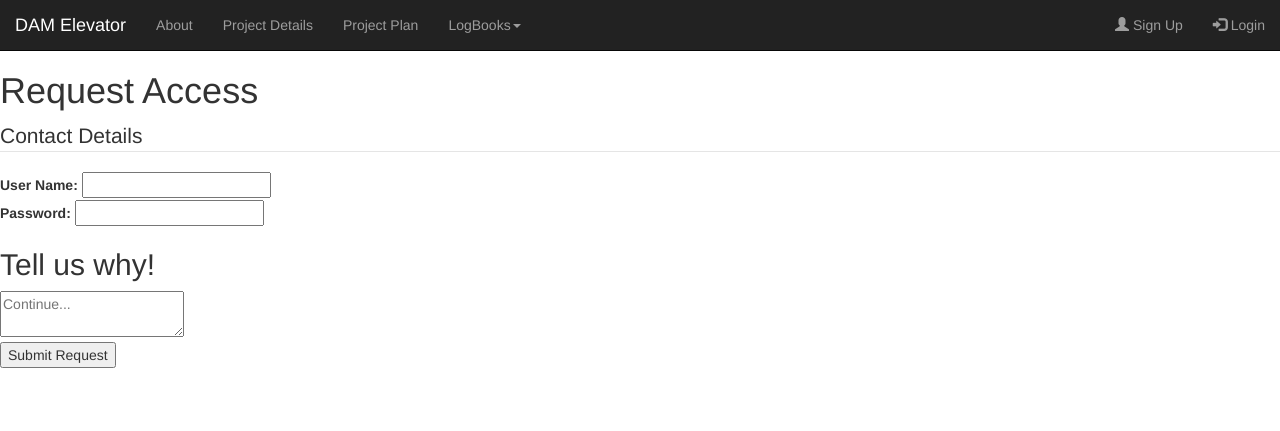
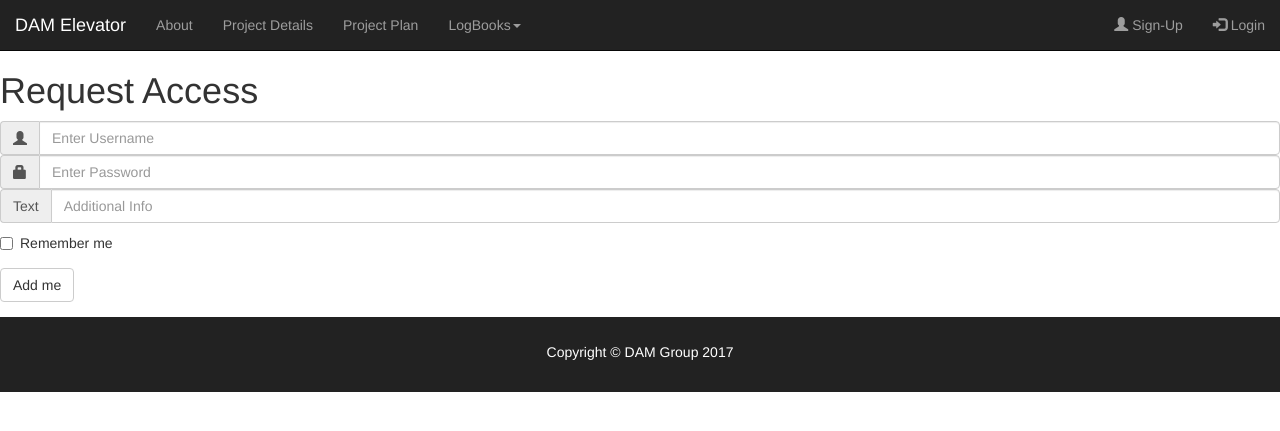
Before and after one commit to dinkar-sharma/project_6_2017, a PHP site: page /request_access.html in a window 1280 px wide. Shown: the top 431 px of the page. Run offline with PHP 8.4, Linux system fonts and the light colour scheme; some libraries are stand-ins or nearby versions.

Commit message:
Updated pages

```diff
--- a/about.html
+++ b/about.html
@@ -76,7 +76,9 @@
                                 </div>
                             </div>
                             <div class="form-group">
-                                <button class="btn btn-default" type="submit">Login</button>
+                                <button class="btn btn-default login-btn" type="submit">
+                                    <span class="glyphicon glyphicon-log-in"></span> Log in
+                                </button>
                             </div>
                         </form>
                     </div>
--- a/css/request_access.css
+++ b/css/request_access.css
@@ -35,7 +35,3 @@ textarea {
 	background-color: #FFFFFF;
 	resize: none;
 }
-
-input[type=submit]:hover
-			{background-color: #45a049;
-			}
--- a/elevator_control.html
+++ b/elevator_control.html
@@ -78,7 +78,9 @@
                                 </div>
                             </div>
                             <div class="form-group">
-                                <button class="btn btn-default" type="submit">Login</button>
+                                <button class="btn btn-default login-btn" type="submit">
+                                    <span class="glyphicon glyphicon-log-in"></span> Log in
+                                </button>
                             </div>
                         </form>
                     </div>
--- a/index.html
+++ b/index.html
@@ -78,7 +78,9 @@
                                 </div>
                             </div>
                             <div class="form-group">
-                                <button class="btn btn-default" type="submit">Login</button>
+                                <button class="btn btn-default login-btn" type="submit">
+                                    <span class="glyphicon glyphicon-log-in"></span> Log in
+                                </button>
                             </div>
                         </form>
                     </div>
--- a/members.html
+++ b/members.html
@@ -77,7 +77,9 @@
                                 </div>
                             </div>
                             <div class="form-group">
-                                <button class="btn btn-default" type="submit">Login</button>
+                                <button class="btn btn-default login-btn" type="submit">
+                                    <span class="glyphicon glyphicon-log-in"></span> Log in
+                                </button>
                             </div>
                         </form>
                     </div>
--- a/project_plan.html
+++ b/project_plan.html
@@ -74,7 +74,9 @@
                                 </div>
                             </div>
                             <div class="form-group">
-                                <button class="btn btn-default" type="submit">Login</button>
+                                <button class="btn btn-default login-btn" type="submit">
+                                    <span class="glyphicon glyphicon-log-in"></span> Log in
+                                </button>
                             </div>
                         </form>
                     </div>
--- a/request_access.html
+++ b/request_access.html
@@ -27,84 +27,93 @@
                     "button"><span class="icon-bar"></span> <span class="icon-bar"></span> <span class=
                     "icon-bar"></span></button> <a class="navbar-brand" href="index.html">DAM Elevator</a>
                 </div>
-                <div class="collapse navbar-collapse" id="myNavbar">
+                <div id="myNavbar" class="collapse navbar-collapse">
                     <ul class="nav navbar-nav">
-                        <li>
-                            <a href="about.html">About</a>
-                        </li>
-                        <li>
-                            <a href="project_details.html">Project Details</a>
-                        </li>
-                        <li>
-                            <a href="project_plan.html">Project Plan</a>
-                        </li>
+                        <li><a href="about.html">About</a></li>
+                        <li><a href="project_details.html">Project Details</a></li>
+                        <li><a href="project_plan.html">Project Plan</a></li>
                         <li class="dropdown">
-                            <a class="dropdown-toggle" data-toggle="dropdown" href="#">LogBooks<span class=
-                            "caret"></span></a>
+                            <a class="dropdown-toggle" data-toggle="dropdown" href="#">LogBooks<span class="caret"></span></a>
                             <ul class="dropdown-menu">
-                                <li>
-                                    <a href="logbook/dinkar-logbook.html">Dinkar</a>
-                                </li>
-                                <li>
-                                    <a href="logbook/anas-logbook.html">Anas</a>
-                                </li>
-                                <li>
-                                    <a href="#">Mike</a>
-                                </li>
+                                <li><a href="logbook/dinkar-logbook.html">Dinkar</a></li>
+                                <li class="divider"></li>
+                                <li><a href="logbook/anas-logbook.html">Anas</a></li>
+                                <li class="divider"></li>
+                                <li><a href="#">Mike</a></li>
                             </ul>
                         </li>
                     </ul>
                     <ul class="nav navbar-nav navbar-right">
+                        <li><a href="request_access.html"><span class="glyphicon glyphicon-user"></span> Sign-Up</a></li>
                         <li>
-                            <a href="request_access.html"><span class="glyphicon glyphicon-user"></span> Sign Up</a>
-                        </li>
-                        <li>
-                            <a href="#" onclick="document.getElementById('id01').style.display='block'"><span class=
-                            "glyphicon glyphicon-log-in"></span> Login</a> <!-- The Modal -->
-                            <div class="modal" id="id01" role="dialog">
-                                <span onclick="document.getElementById('id01').style.display='none'"></span>
-                                <!-- Modal Content -->
-                                <div class="container animate">
-                                    <div class="card card-container">
-                                        <img alt="" class="profile-img-card" src="images/logo_sm.png">
-                                        <p class="profile-name-card" id="profile-name"></p>
-                                        <form action="php/login.php" class="form-signin" method="post">
-                                            <span class="reauth-username" id="reauth-username"></span> <input autofocus="" class=
-                                            "form-control" id="inputUsername" name="username" placeholder="Username" required=""
-                                            type="username"> <input class="form-control" id="inputPassword" name="password"
-                                            placeholder="Password" required="" type="password">
-                                            <div class="checkbox" id="remember">
-                                                <label><input type="checkbox" value="remember-me"> Remember me</label>
-                                            </div><button class="btn btn-lg btn-primary btn-block btn-signin" type="submit">Sign
-                                            in</button> <button class="btn btn-lg btn-primary btn-block btn-signin" onclick=
-                                            "document.getElementById('id01').style.display='none'" type="button">Cancel</button>
-                                        </form><!-- /form -->
-                                        <a class="forgot-password" href="#">Forgot the password?</a>
-                                    </div><!-- /card-container -->
-                                </div><!-- /container -->
-                            </div>
+                            <a data-target="#myModal" data-toggle="modal" href="#"><span class="glyphicon glyphicon-log-in"></span> Login</a>
                         </li>
                     </ul>
                 </div>
             </div>
         </nav>
+        <div class="modal fade" id="myModal">
+            <div class="modal-dialog modal-sm">
+                <div class="modal-content">
+                    <div class="modal-header"><button class="close" data-dismiss="modal" type=
+                    "button">&times;</button>
+                    <h4 class="modal-title">Login</h4><img alt="" class="profile-img-card" src=
+                    "images/logo_sm.png"></div>
+                    <div class="modal-body">
+                        <form id="form-validate" action="php/login.php" method="post">
+                            <div class="input-group">
+                                <span class="input-group-addon"><i class="glyphicon glyphicon-user"></i></span>
+                                <input class="form-control" id="username" name="username" placeholder="Enter Username"
+                                type="text">
+                            </div>
+                            <div class="input-group">
+                                <span class="input-group-addon"><i class="glyphicon glyphicon-lock"></i></span>
+                                <input class="form-control" id="password" name="password" placeholder="Enter Password"
+                                type="password">
+                            </div>
+                            <div class="form-group">
+                                <div class="checkbox">
+                                    <label><input type="checkbox"> Remember me</label>
+                                </div>
+                            </div>
+                            <div class="form-group">
+                                <button class="btn btn-default login-btn" type="submit">
+                                    <span class="glyphicon glyphicon-log-in"></span> Log in
+                                </button>
+                            </div>
+                        </form>
+                    </div>
+                </div>
+            </div>
+        </div>
     </header>
     <h1>Request Access</h1>
-    <fieldset>
-        <legend>Contact Details</legend>
-        <form action="php/request_access.php" method="post">
-            <div class="form">
-                <label class="text_label" for="firstname">User Name:</label> <input class="text_input" id=
-                "firstname" name="userName" type="text">
+    <form id="form-validate" action="php/request_access.php" method="post">
+        <div class="input-group">
+            <span class="input-group-addon"><i class="glyphicon glyphicon-user"></i></span>
+            <input class="form-control" id="username" name="username" placeholder="Enter Username"
+            type="text">
+        </div>
+        <div class="input-group">
+            <span class="input-group-addon"><i class="glyphicon glyphicon-lock"></i></span>
+            <input class="form-control" id="password" name="password" placeholder="Enter Password"
+            type="password">
+        </div>
+        <div class="input-group">
+            <span class="input-group-addon">Text</span>
+            <input id="msg" type="text" class="form-control" name="msg" placeholder="Additional Info">
+        </div>
+        <div class="form-group">
+            <div class="checkbox">
+                <label><input type="checkbox"> Remember me</label>
             </div>
-            <div class="form">
-                <label class="text_label" for="lastname">Password:</label> <input class="text_input" id=
-                "lastname" name="password" type="text">
-            </div>
-            <h2>Tell us why!</h2>
-            <textarea maxlength="180" placeholder="Continue..."></textarea><br>
-            <input type="submit" value="Submit Request">
-        </form>
-    </fieldset>
+        </div>
+        <div class="form-group">
+            <button class="btn btn-default" type="submit">Add me</button>
+        </div>
+    </form>
+    <footer id="foot" class="container-fluid text-center">
+        <script src="js/common.js"></script>
+    </footer>
 </body>
 </html>
```
Also changed, not shown: css/project_details_style.css (+16 -0 lines), project_details.html (+8 -2 lines).
